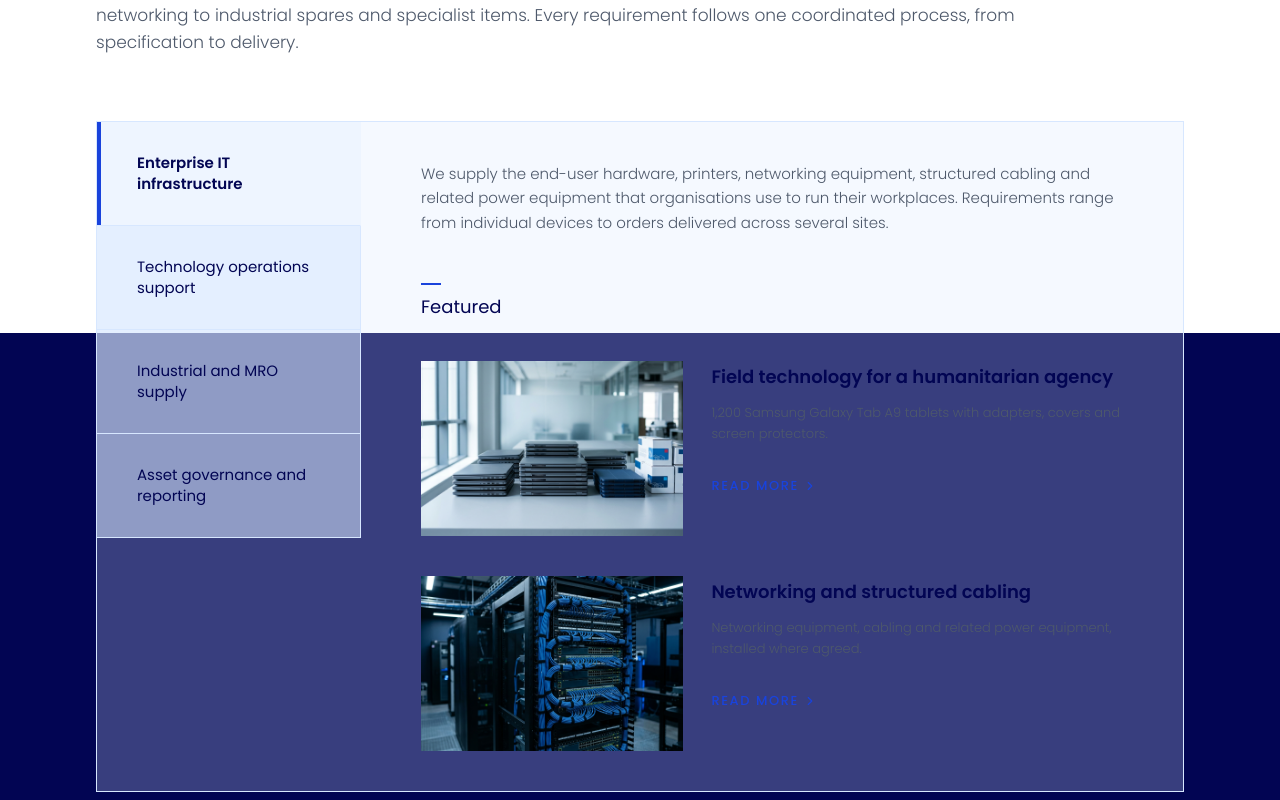
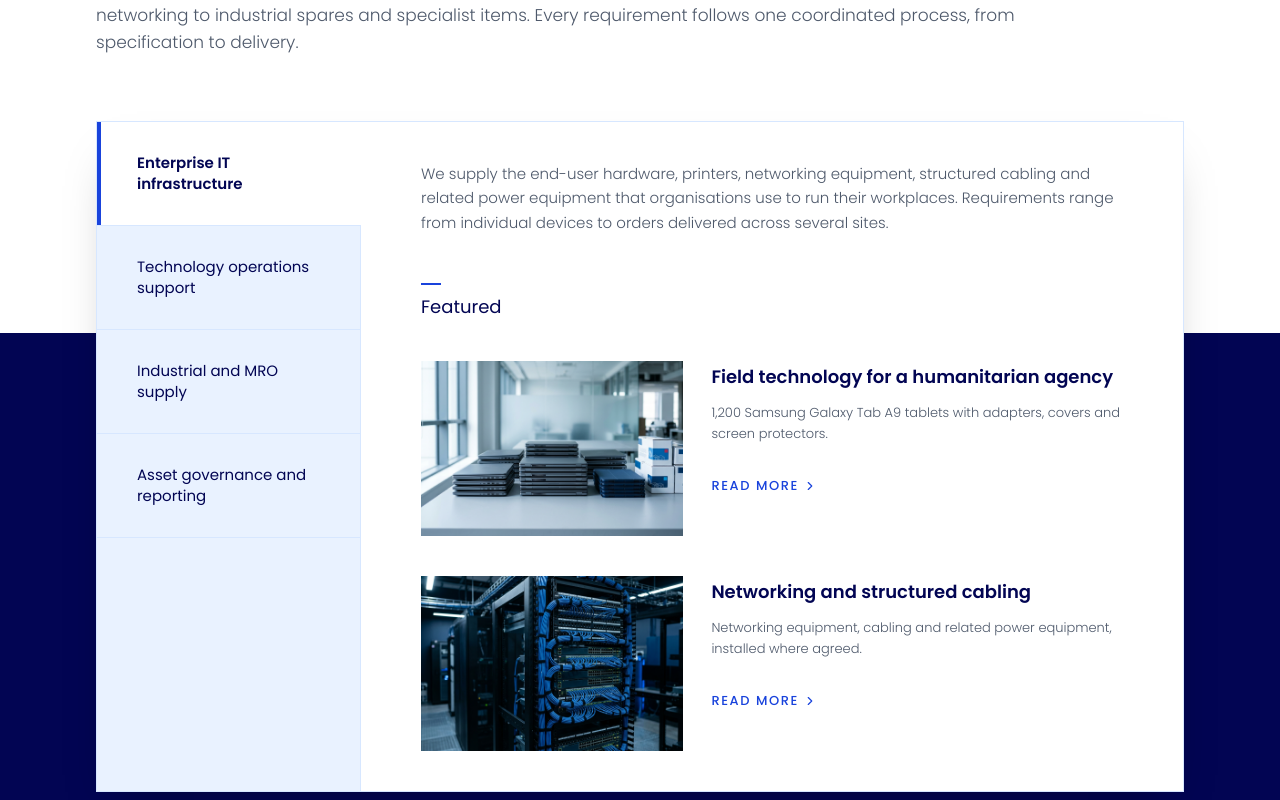
Before and after one commit to vaneli-van/westernpremiumweb, a Next.js app: page / in a window 1280 px wide. Shown: the part 1500-2300 px from the top of the page. Built offline with nearby package versions, Linux system fonts and the light colour scheme; no server answers; a web font is replaced by a local one.

Commit message:
Fix What we do panel showing navy band through translucent backgrounds

```diff
--- a/components/home/what-we-do.tsx
+++ b/components/home/what-we-do.tsx
@@ -82,13 +82,13 @@ export function WhatWeDo() {
   }
 
   return (
-    <div className="flex flex-col border border-border bg-pale/25 md:flex-row">
+    <div className="flex flex-col border border-border bg-background shadow-[0_24px_48px_-24px_rgb(0_0_0/0.35)] md:flex-row">
       <div
         role="tablist"
         aria-orientation="vertical"
         aria-label="Our solutions"
         onKeyDown={onKeyDown}
-        className="flex overflow-x-auto md:w-[16.5rem] md:shrink-0 md:flex-col md:overflow-visible"
+        className="flex overflow-x-auto bg-pale/55 md:w-[16.5rem] md:shrink-0 md:flex-col md:overflow-visible md:border-r md:border-border"
       >
         {solutions.map((s, i) => {
           const isActive = i === active
@@ -106,10 +106,10 @@ export function WhatWeDo() {
               tabIndex={isActive ? 0 : -1}
               onClick={() => setActive(i)}
               className={cn(
-                'flex min-w-48 shrink-0 items-center border-b border-r border-border px-6 py-6 text-left text-[15px] leading-snug text-navy transition-colors md:min-h-[6.5rem] md:min-w-0 md:px-10',
+                'relative flex min-w-48 shrink-0 items-center border-b border-border px-6 py-6 text-left text-[15px] leading-snug text-navy transition-colors md:-mr-px md:min-h-[6.5rem] md:min-w-0 md:px-10',
                 isActive
-                  ? 'border-r-transparent bg-pale/25 font-semibold shadow-[inset_0_-4px_0_var(--primary)] md:shadow-[inset_4px_0_0_var(--primary)]'
-                  : 'bg-pale/55 hover:bg-pale/25',
+                  ? 'bg-background font-semibold shadow-[inset_0_-4px_0_var(--primary)] md:shadow-[inset_4px_0_0_var(--primary)]'
+                  : 'hover:bg-background/60',
               )}
             >
               {s.title}
@@ -126,7 +126,7 @@ export function WhatWeDo() {
           aria-labelledby={`tab-${s.id}`}
           hidden={i !== active}
           tabIndex={0}
-          className="flex-1 px-6 py-10 md:px-[3.75rem]"
+          className="flex-1 bg-background px-6 py-10 md:px-[3.75rem]"
         >
           <p className="text-pretty text-[15px] font-light leading-relaxed text-muted-foreground">{s.paragraphs[0]}</p>
           <div className="flex flex-col gap-2 pt-12">
```
